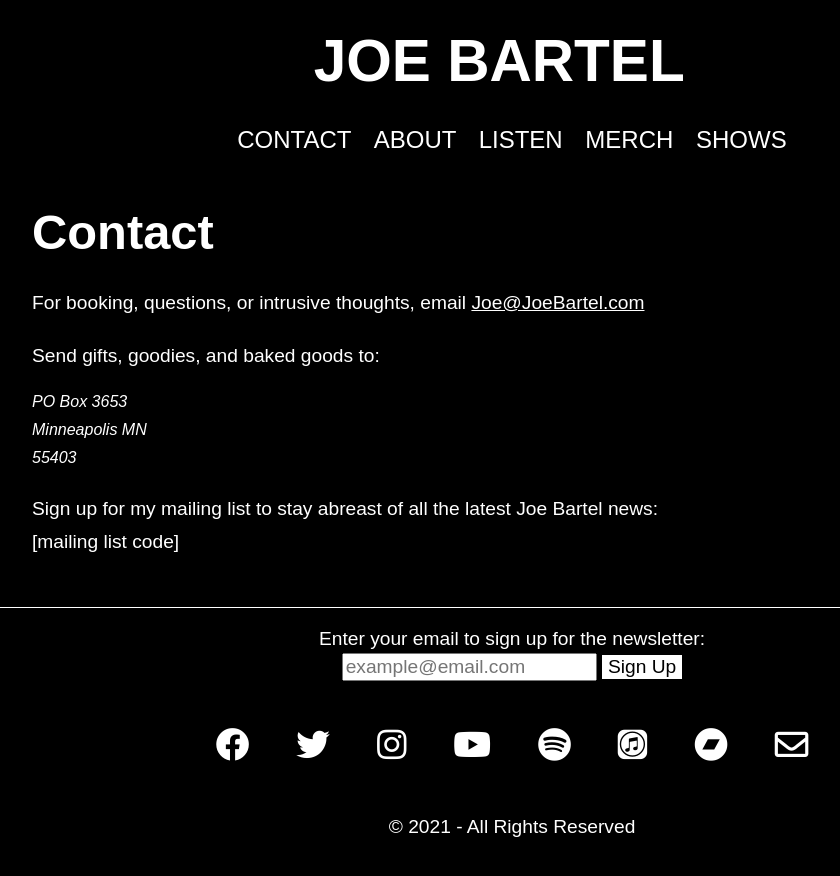
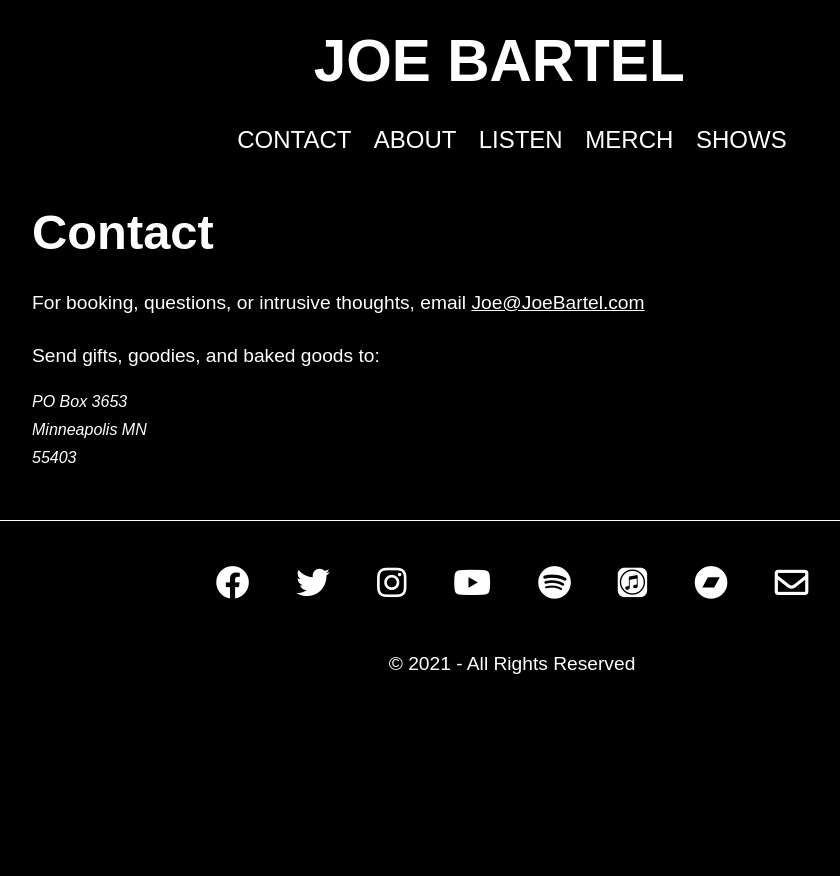
Before and after one commit to joebartel/joebartel, a Jekyll site: the page built from joebartel/contact.md, in a window 1280 px wide. Shown: the top 876 px of the page, without its empty margins (128-968 px from the left). Built offline with Jekyll 4.4.1, drawn with Linux system fonts in a browser that asks for light colours; nearby versions of some CDN libraries.

Commit message:
remove references to mail signup for now

```diff
--- a/joebartel/_includes/footer.html
+++ b/joebartel/_includes/footer.html
@@ -1,11 +1,11 @@
 
 <footer>
     <div class="newsletter">
-        <form>
+        <!-- <form>
             <label for="email">Enter your email to sign up for the newsletter: </label>
             <input type="email" name="email" id="email" autocomplete="email" placeholder="example@email.com" required>
             <input type="submit" name="submit" value="Sign Up">
-        </form>
+        </form> -->
     </div>
     <div class="social-links">
         <a href="https://www.facebook.com/JoeBartelMusic/"><i class="fab fa-facebook"></i></a>
--- a/joebartel/contact.md
+++ b/joebartel/contact.md
@@ -17,5 +17,5 @@ Minneapolis MN <br />
 55403 <br />
 </address>
 
-Sign up for my mailing list to stay abreast of all the latest Joe Bartel news:
-\[mailing list code\]
+<!-- Sign up for my mailing list to stay abreast of all the latest Joe Bartel news:
+\[mailing list code\] -->
```
